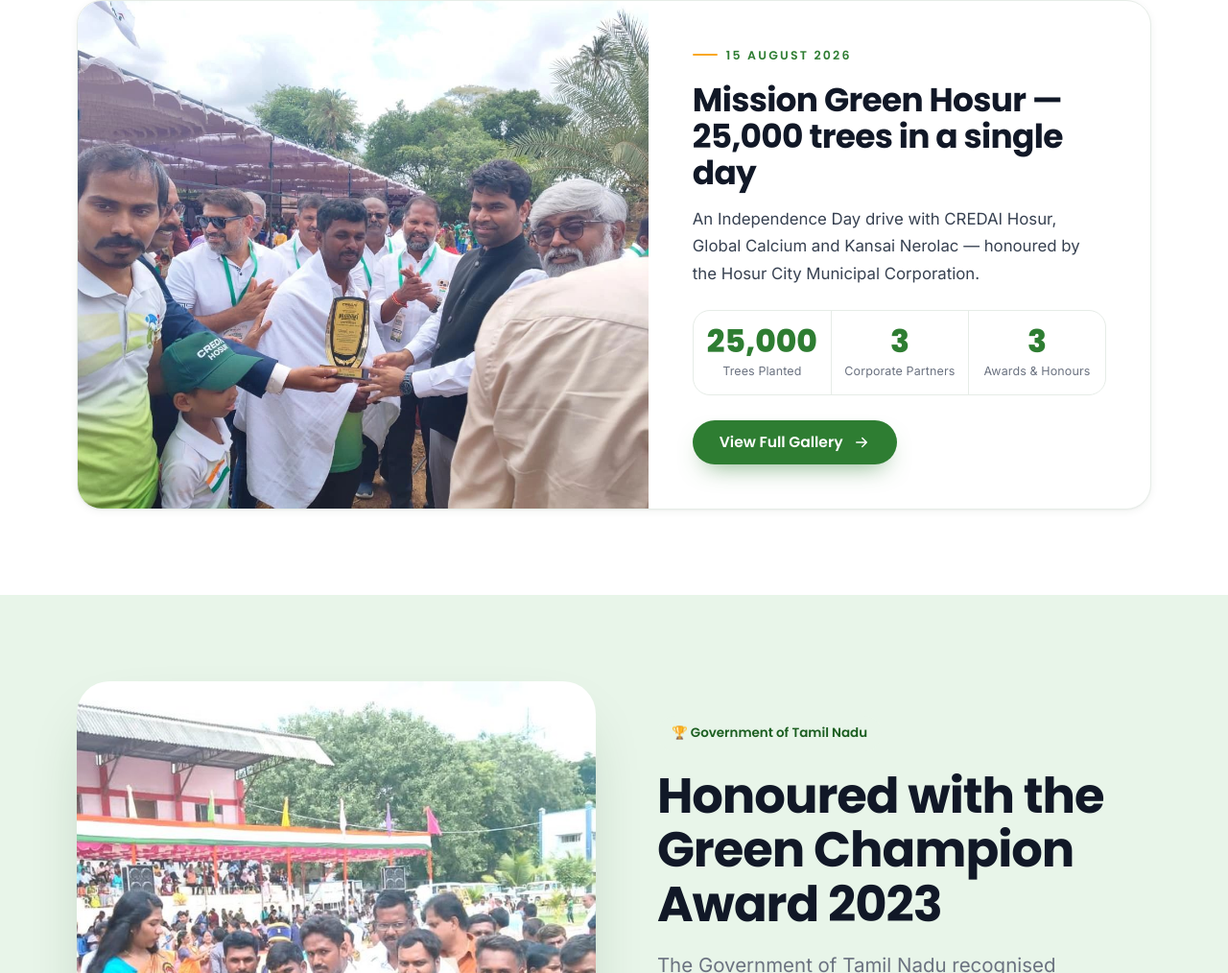
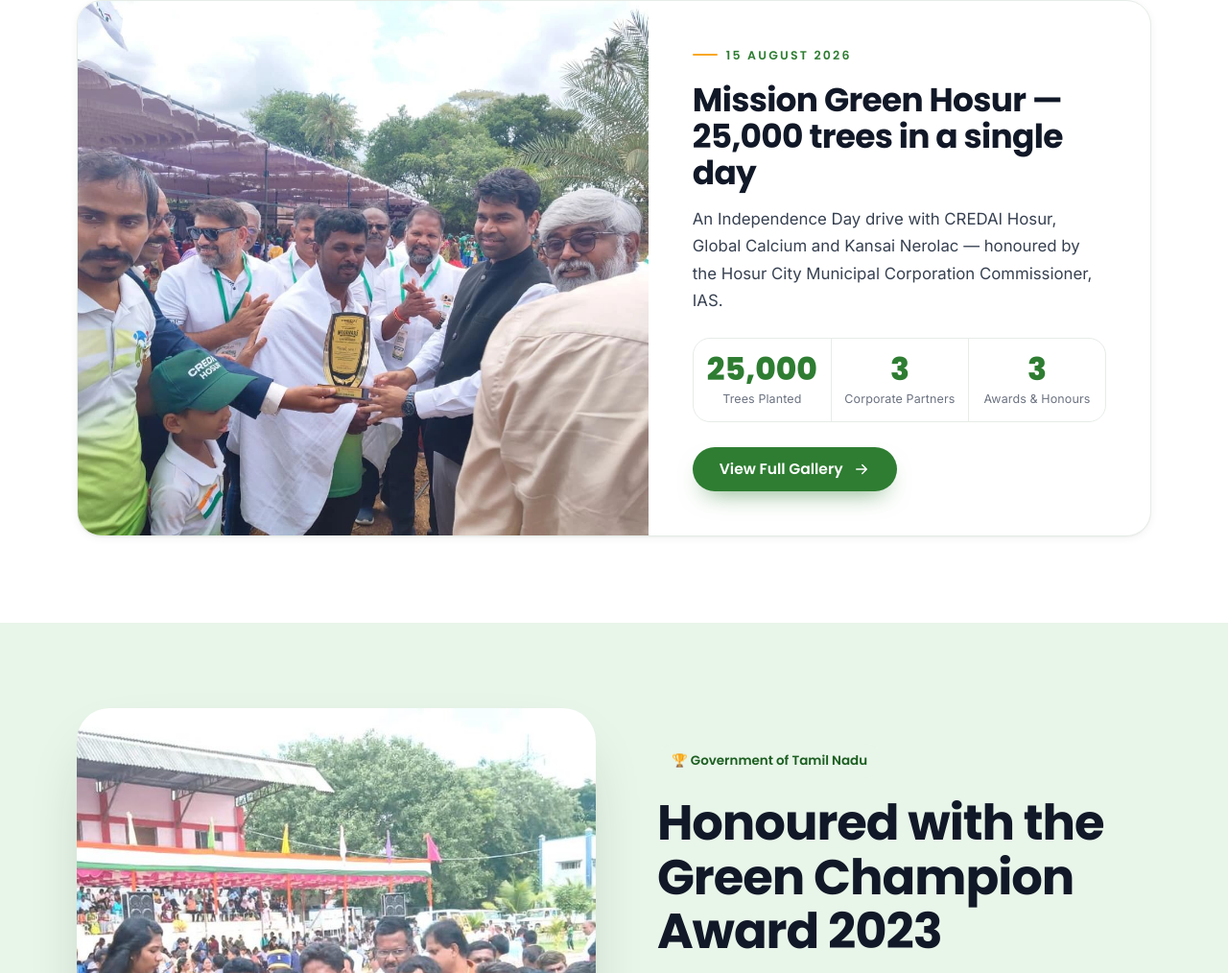
Before and after one commit to thirunavukkarasuthangaraj/ngo-website, a plain HTML site: page index.html in a window 1280 px wide. Shown: the part 1027-2041 px from the top of the page at 96% size. Drawn offline with Linux system fonts and the light colour scheme; no server answers.

Commit message:
Home: credit the HCMC Commissioner for the Mission Green Hosur award
The spotlight photo shows the Hosur City Municipal Corporation
Commissioner (IAS) presenting the CREDAI Miyawaki award, so the caption
and the image alt text now say so. Tamil string updated to match.

Co-Authored-By: Claude Opus 5 (1M context) <noreply@anthropic.com>

```diff
--- a/index.html
+++ b/index.html
@@ -308,12 +308,12 @@
       <div class="container">
         <article class="spotlight" data-reveal>
           <div class="spotlight-media">
-            <img src="images/gallery/aug15-2026/trophy-handover.jpg" alt="Mission Green Hosur — CREDAI Miyawaki memento, 15 August 2026" loading="lazy">
+            <img src="images/gallery/aug15-2026/trophy-handover.jpg" alt="Mission Green Hosur — the Hosur City Municipal Corporation Commissioner presenting the CREDAI Miyawaki award, 15 August 2026" loading="lazy">
           </div>
           <div class="spotlight-body">
             <span class="kicker">15 August 2026</span>
             <h2>Mission Green Hosur — 25,000 trees in a single day</h2>
-            <p>An Independence Day drive with CREDAI Hosur, Global Calcium and Kansai Nerolac — honoured by the Hosur City Municipal Corporation.</p>
+            <p>An Independence Day drive with CREDAI Hosur, Global Calcium and Kansai Nerolac — honoured by the Hosur City Municipal Corporation Commissioner, IAS.</p>
             <div class="spotlight-stats">
               <div class="ss"><b data-count="25000">0</b><span>Trees Planted</span></div>
               <div class="ss"><b data-count="3">0</b><span>Corporate Partners</span></div>
--- a/js/i18n.js
+++ b/js/i18n.js
@@ -110,8 +110,8 @@
     "In the News": "செய்திகளில்",
     "Featured in the press": "பத்திரிகைகளில் இடம்பெற்றோம்",
     "Mission Green Hosur — 25,000 trees in a single day": "மிஷன் கிரீன் ஓசூர் — ஒரே நாளில் 25,000 மரங்கள்",
-    "An Independence Day drive with CREDAI Hosur, Global Calcium and Kansai Nerolac — honoured by the Hosur City Municipal Corporation.":
-      "CREDAI ஓசூர், Global Calcium மற்றும் Kansai Nerolac உடன் சுதந்திர தின நடவு — ஓசூர் மாநகராட்சியால் கௌரவிக்கப்பட்டது.",
+    "An Independence Day drive with CREDAI Hosur, Global Calcium and Kansai Nerolac — honoured by the Hosur City Municipal Corporation Commissioner, IAS.":
+      "CREDAI ஓசூர், Global Calcium மற்றும் Kansai Nerolac உடன் சுதந்திர தின நடவு — ஓசூர் மாநகராட்சி ஆணையர் (IAS) விருது வழங்கினார்.",
     "Our green mission has been recognised by leading media for its impact across Hosur and Krishnagiri.":
       "ஓசூர் மற்றும் கிருஷ்ணகிரி முழுவதும் எங்கள் பசுமைப் பணிக்காக முன்னணி ஊடகங்களால் அங்கீகரிக்கப்பட்டுள்ளோம்.",
     // Our Story (about)
```
